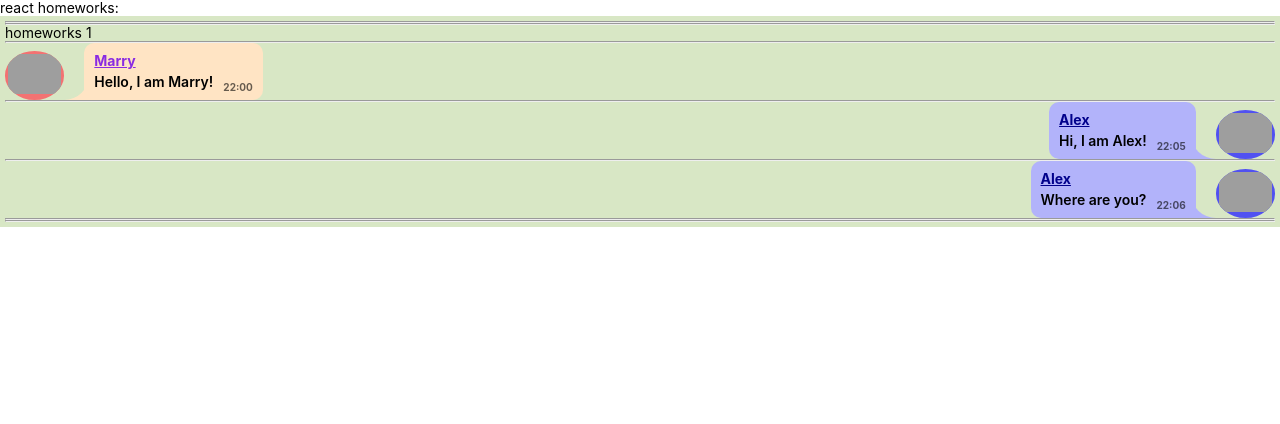
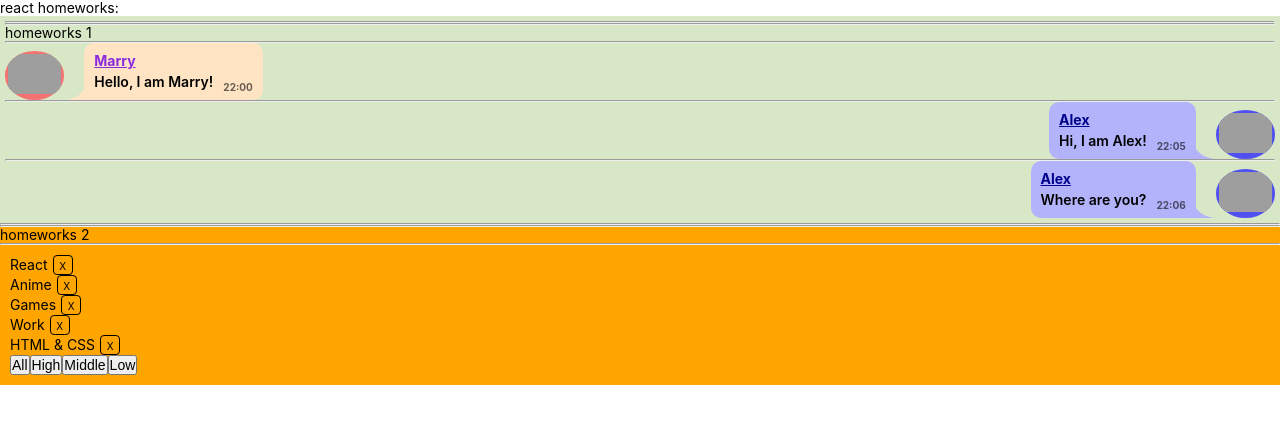
Before and after one commit to aliaksandr-batskalevich/3-react-ignatTasks, a React (Create React App) app: page / in a window 1280 px wide. Shown: the top 424 px of the page. Built offline with nearby package versions, Linux system fonts and the light colour scheme; grey boxes are pictures that could not be loaded.

Commit message:
Add files of Ignat's tasks on 2nd week

```diff
--- a/src/p1-main/m1-ui/u1-app/App.tsx
+++ b/src/p1-main/m1-ui/u1-app/App.tsx
@@ -1,13 +1,14 @@
 import React from 'react'
 import s from './App.module.css'
 import HW1 from '../../../p2-homeworks/h1/HW1'
+import HW2 from "../../../p2-homeworks/h2/HW2";
 
 function App() {
     return (
         <div className={s.App}>
             <div>react homeworks:</div>
             <HW1/>
-            {/*<HW2/>*/}
+            <HW2/>
             {/*<HW3/>*/}
             {/*<HW4/>*/}
             {/*<HW5/>*/}
--- a/src/p2-homeworks/h1/HW1.tsx
+++ b/src/p2-homeworks/h1/HW1.tsx
@@ -49,8 +49,6 @@ function HW1() {
                     </div>
                 )
             })}
-            <hr/>
-            <hr/>
         </div>
     )
 }
--- a/src/p2-homeworks/h2/Affair.tsx
+++ b/src/p2-homeworks/h2/Affair.tsx
@@ -1,19 +1,22 @@
-import React from 'react'
+import React, {MouseEvent} from 'react'
+import {AffairType} from "./HW2";
+import {Button} from "./Button";
 
 type AffairPropsType = {
     // key не нужно типизировать
-    affair: any // need to fix any
-    deleteAffairCallback: any // need to fix any
+    affair: AffairType // need to fix any
+    deleteAffairCallback: (_id: number) => void // need to fix any
 }
 
 function Affair(props: AffairPropsType) {
-    const deleteCallback = () => {}// need to fix
+    const deleteCallback = () => {
+        props.deleteAffairCallback(props.affair._id)
+    }// need to fix
 
     return (
         <div>
-            // show some text
-
-            <button onClick={deleteCallback}>X</button>
+            <span>{props.affair.name}</span>
+            <Button callBackButton={deleteCallback} title={'X'}/>
         </div>
     )
 }
--- a/src/p2-homeworks/h2/Affairs.tsx
+++ b/src/p2-homeworks/h2/Affairs.tsx
@@ -1,11 +1,11 @@
-import React from 'react'
+import React, {MouseEvent} from 'react'
 import Affair from './Affair'
-import {AffairType} from './HW2'
+import {AffairType, FilterType} from './HW2'
 
 type AffairsPropsType = { // need to fix any
-    data: any
-    setFilter: any
-    deleteAffairCallback: any
+    data: Array<AffairType>
+    setFilter: (filter: FilterType) => void
+    deleteAffairCallback: (_id: number) => void
 }
 
 function Affairs(props: AffairsPropsType) {
@@ -17,20 +17,28 @@ function Affairs(props: AffairsPropsType) {
         />
     ))
 
-    const setAll = () => {} // need to fix
-    const setHigh = () => {}
-    const setMiddle = () => {}
-    const setLow = () => {}
+    const setAllHandler = (event: MouseEvent<HTMLButtonElement>) => {
+        props.setFilter('all')
+    } // need to fix
+    const setHighHandler = (event: MouseEvent<HTMLButtonElement>) => {
+        props.setFilter('high')
+    }
+    const setMiddleHandler = (event: MouseEvent<HTMLButtonElement>) => {
+        props.setFilter('middle')
+    }
+    const setLowHAndler = (event: MouseEvent<HTMLButtonElement>) => {
+        props.setFilter('low')
+    }
 
     return (
         <div>
 
             {mappedAffairs}
 
-            <button onClick={setAll}>All</button>
-            <button onClick={setHigh}>High</button>
-            <button onClick={setMiddle}>Middle</button>
-            <button onClick={setLow}>Low</button>
+            <button onClick={setAllHandler}>All</button>
+            <button onClick={setHighHandler}>High</button>
+            <button onClick={setMiddleHandler}>Middle</button>
+            <button onClick={setLowHAndler}>Low</button>
         </div>
     )
 }
--- /dev/null
+++ b/src/p2-homeworks/h2/Button.module.css
@@ -0,0 +1,16 @@
+.buttonWrapper {
+    display: inline-block;
+    width: 20px;
+    height: 20px;
+    border: black solid 1px;
+    border-radius: 20%;
+    text-align: center;
+    margin-left: 5px;
+    cursor: pointer;
+}
+
+.span {
+    font-size: 10px;
+    line-height: 20px;
+    vertical-align: center;
+}
--- /dev/null
+++ b/src/p2-homeworks/h2/Button.tsx
@@ -0,0 +1,19 @@
+import React, {MouseEvent} from 'react'
+import s from './Button.module.css'
+
+type ButtonPropsType = {
+    callBackButton: () => void
+    title: string
+}
+
+export const Button = (props: ButtonPropsType) => {
+    const onclickButtonHandler = (event: MouseEvent<HTMLDivElement>) => {
+        props.callBackButton();
+    }
+
+    return (
+        <div className={s.buttonWrapper} onClick={onclickButtonHandler}>
+            <span className={s.span}>{props.title}</span>
+        </div>
+    )
+}
--- /dev/null
+++ b/src/p2-homeworks/h2/HW2.css
@@ -0,0 +1,7 @@
+.HW2Wrapper {
+    background-color: orange;
+}
+
+.AffairsWrapper {
+    padding: 10px;
+}
--- a/src/p2-homeworks/h2/HW2.tsx
+++ b/src/p2-homeworks/h2/HW2.tsx
@@ -1,52 +1,63 @@
 import React, {useState} from 'react'
 import Affairs from './Affairs'
+import './HW2.css'
 
 // types
-export type AffairPriorityType = any // need to fix any
-export type AffairType = any // need to fix any
+export type AffairPriorityType = 'high' | 'middle' | 'low'
+export type AffairType = {
+    _id: number
+    name: string
+    priority: AffairPriorityType
+}
 export type FilterType = 'all' | AffairPriorityType
 
 // constants
-const defaultAffairs: any = [ // need to fix any
+const defaultAffairs: Array<AffairType> = [ // need to fix any
     {_id: 1, name: 'React', priority: 'high'},
-    {_id: 2, name: 'anime', priority: 'low'},
-    {_id: 3, name: 'games', priority: 'low'},
-    {_id: 4, name: 'work', priority: 'high'},
-    {_id: 5, name: 'html & css', priority: 'middle'},
+    {_id: 2, name: 'Anime', priority: 'low'},
+    {_id: 3, name: 'Games', priority: 'low'},
+    {_id: 4, name: 'Work', priority: 'high'},
+    {_id: 5, name: 'HTML & CSS', priority: 'middle'},
 ]
 
 // pure helper functions
-export const filterAffairs = (affairs: any, filter: any): any => { // need to fix any
+export const filterAffairs = (affairs: Array<AffairType>, filter: FilterType): Array<AffairType> => { // need to fix any
     if (filter === 'all') return affairs
-    else return // need to fix
+    else if (filter === "low") {
+        return affairs.filter( el => el.priority === "low")
+    } else if (filter === 'middle') {
+        return  affairs.filter( el => el.priority === "middle")
+    } else {
+        return affairs.filter( el => el.priority === "high")
+    }
 }
-export const deleteAffair = (affairs: any, _id: any): any => { // need to fix any
-    return // need to fix
+
+export const deleteAffair = (affairs: Array<AffairType>, _id: number): Array<AffairType> => { // need to fix any
+    return affairs.filter(el => el._id !== _id);
 }
 
 function HW2() {
-    const [affairs, setAffairs] = useState<any>(defaultAffairs) // need to fix any
+    const [affairs, setAffairs] = useState<Array<AffairType>>(defaultAffairs) // need to fix any
     const [filter, setFilter] = useState<FilterType>('all')
 
     const filteredAffairs = filterAffairs(affairs, filter)
-    const deleteAffairCallback = (_id: any) => setAffairs(deleteAffair(affairs, _id)) // need to fix any
+    const deleteAffairCallback = (_id: number) => setAffairs(deleteAffair(affairs, _id)) // need to fix any
 
     return (
-        <div>
+        <div className='HW2Wrapper'>
+            <hr/>
             <hr/>
             homeworks 2
+            <hr/>
 
             {/*should work (должно работать)*/}
-            <Affairs
+            <div className='AffairsWrapper'>
+                <Affairs
                 data={filteredAffairs}
                 setFilter={setFilter}
                 deleteAffairCallback={deleteAffairCallback}
             />
-
-            <hr/>
-            {/*для личного творчества, могу проверить*/}
-            {/*<AlternativeAffairs/>*/}
-            <hr/>
+            </div>
         </div>
     )
 }
```
